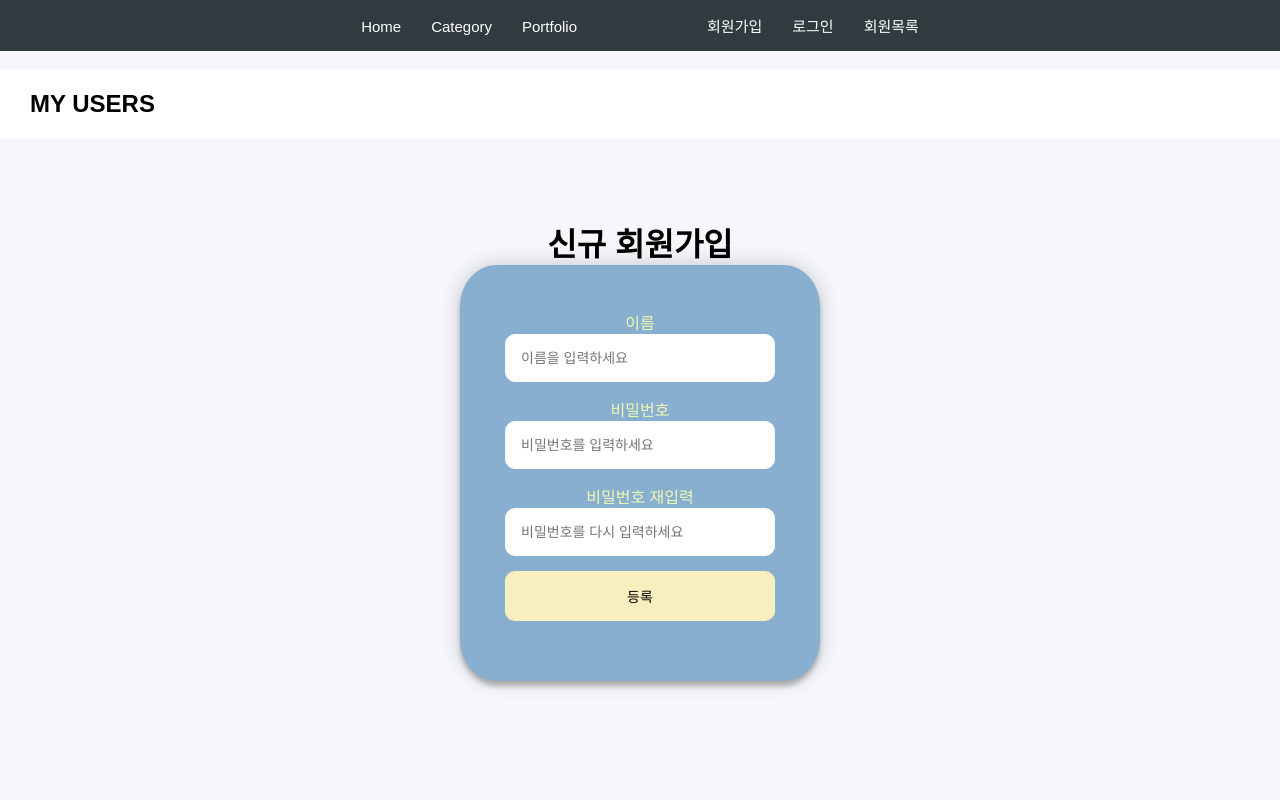
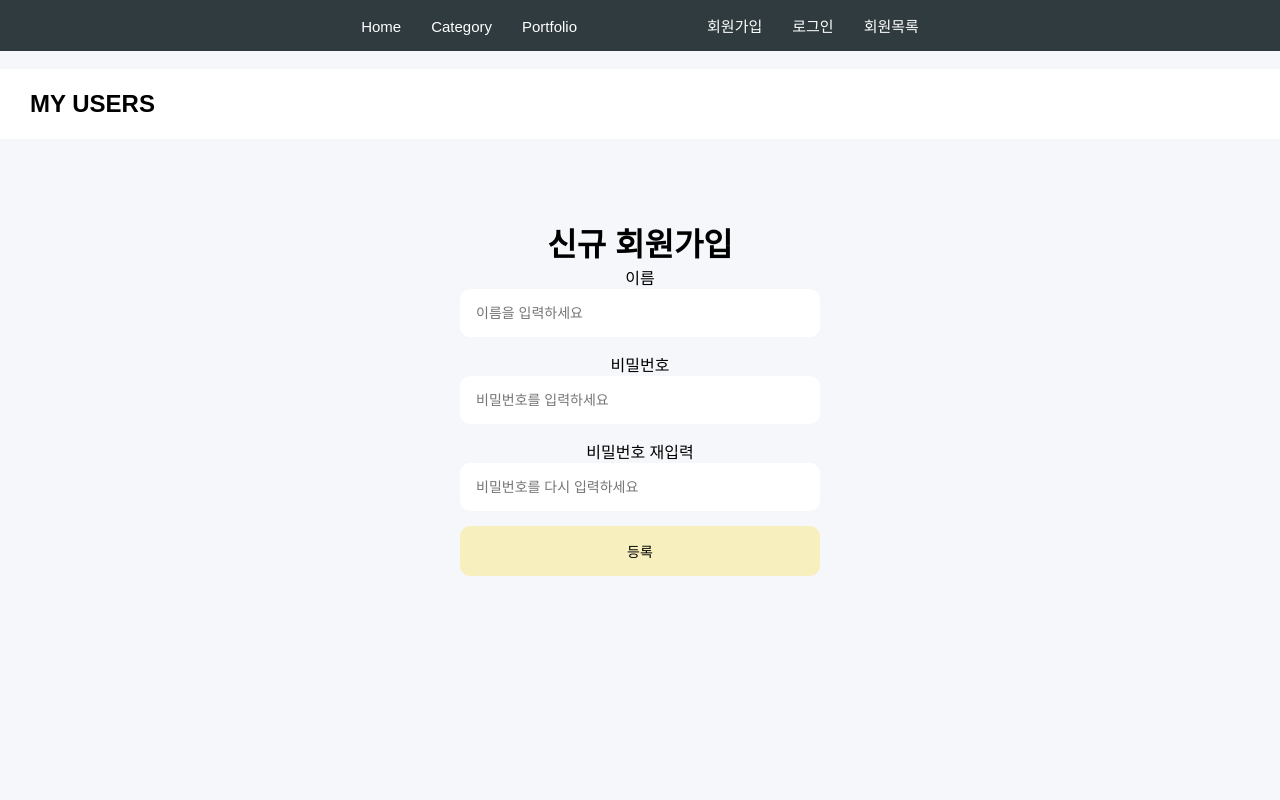
Before and after one commit to jjw213/react_spring_frontend, a React (Create React App) app: page /members/new in a window 1280 px wide. Shown: the top 800 px of the page. Built offline with nearby package versions, Linux system fonts and the light colour scheme; no server answers.

Commit message:
signPage css

```diff
--- a/src/css/main.css
+++ b/src/css/main.css
@@ -53,6 +53,7 @@
   position: relative;
   /* top: 15%; */
   z-index: 1;
+  transform: translate(0%, -100%);
   background-color: rgb(136, 175, 207);
   border-radius: 10%;
   text-align: center;
@@ -66,10 +67,10 @@
   background-image: url("../css/img/corgi.png");
   background-size: 100px;
   background-repeat: no-repeat;
-  position: static;
+  position: relative;
   width: 500px;
   height: 500px;
-  transform: translate(10%, 119%);
+  transform: translate(15%, 41%);
   max-width: 360px;
   margin: 0 auto 100px;
   padding: 45px;
@@ -103,7 +104,11 @@
   transition: all 0.3 ease;
   cursor: pointer; /* 마우스가 올라갈때 손가락 모양으로 바뀐다. */
 }
-label {
+.loginName {
+  font-family: sans-serif;
+  color: rgb(237, 248, 179);
+}
+.passwordName {
   font-family: sans-serif;
   color: rgb(237, 248, 179);
 }
@@ -125,6 +130,90 @@
 .form button:hover,
 .form button:active,
 .form button:focus {
+  background-color: rgb(248, 190, 105);
+}
+
+/* signPage css */
+.signContainer {
+  /* background-image: url("../css/img/background.png");
+  background-size: cover; */
+  position: relative;
+  z-index: 1;
+  max-width: 100%;
+  margin: 0 auto;
+  height: 100%;
+  min-height: 100%;
+  padding-bottom: 70px; /* footer 의 높이만큼 아래쪽 공백주기 */
+}
+
+.sign-page {
+  height: 760px;
+  width: 360px;
+  text-align: center;
+  padding-top: 5em;
+  margin: auto;
+}
+
+/* .doCa {
+  background-image: url("../css/img/corgi.png");
+  background-size: 100px;
+  background-repeat: no-repeat;
+  position: relative;
+  width: 500px;
+  height: 500px;
+  transform: translate(15%, 41%);
+  max-width: 360px;
+  margin: 0 auto 100px;
+  padding: 45px;
+} */
+
+.signForm input {
+  font-family: sans-serif;
+  outline: 0;
+  background-color: white;
+  border-radius: 10px;
+  width: 100%;
+  border: 1.5px solid white;
+  margin: 0 0 15px;
+  padding: 15px;
+  box-sizing: border-box;
+  font-size: 14px;
+}
+
+.signForm button {
+  margin: 0 0 15px;
+  font-family: sans-serif;
+  outline: 0;
+  background-color: rgb(247, 239, 190);
+  width: 100%;
+  border: 0;
+  border-radius: 10px;
+  padding: 15px;
+  color: black;
+  font-size: 14px;
+  -webkit-transition: all 0.3 ease;
+  transition: all 0.3 ease;
+  cursor: pointer; /* 마우스가 올라갈때 손가락 모양으로 바뀐다. */
+}
+
+/* .form .kakaoLoginBtn {
+  margin: 0 0 15px;
+  font-family: sans-serif;
+  outline: 0;
+  background: url("../css/img/kakao.png") no-repeat;
+  width: 100%;
+  border: 0;
+  height: 100px;
+  padding: 15px;
+  color: white;
+  font-size: 14px;
+  -webkit-transition: all 0.3 ease;
+  transition: all 0.3 ease;
+  cursor: pointer; /* 마우스가 올라갈때 손가락 모양으로 바뀐다. }*/
+
+.signForm button:hover,
+.signForm button:active,
+.signForm button:focus {
   background-color: rgb(248, 190, 105);
 }
 
@@ -218,6 +307,10 @@
   height: 100%;
   text-align: center;
   display: inline-block;
+}
+
+.section .nav ul {
+  list-style-type: none;
 }
 
 .section .nav ul li {
--- a/src/view/LoginPage.js
+++ b/src/view/LoginPage.js
@@ -82,8 +82,10 @@
               className="login-form"
               onSubmit={onSubmitHandler}
             >
-              <div className="fordnm-group">
-                <label htmlFor="name">이름</label>
+              <div className="form-group">
+                <label htmlFor="name" className="loginName">
+                  이름
+                </label>
                 <input
                   type="text"
                   id="name"
@@ -93,7 +95,9 @@
                 ></input>
               </div>
               <div>
-                <label htmlFor="password">비밀번호</label>
+                <label htmlFor="password" className="passwordName">
+                  비밀번호
+                </label>
                 <input
                   type="password"
                   id="password"
--- a/src/view/SignPage.js
+++ b/src/view/SignPage.js
@@ -62,13 +62,15 @@
           </div>
         </nav>
       </header>
-      <main className="container">
-        <div className="login-page">
+      <main className="signContainer">
+        <div className="sign-page">
           <h1>신규 회원가입</h1>
-          <div className="form">
+          <div className="signForm">
             <form action="" method="" onSubmit={onSubmitHandler}>
-              <div className="form-group">
-                <label htmlFor="name">이름</label>
+              <div className="signForm-group">
+                <label htmlFor="name" className="signName">
+                  이름
+                </label>
                 <input
                   type="text"
                   id="name"
@@ -78,7 +80,9 @@
                 ></input>
               </div>
               <div>
-                <label htmlFor="password">비밀번호</label>
+                <label htmlFor="password" className="signPassword">
+                  비밀번호
+                </label>
                 <input
                   type="password"
                   id="password"
```
Also changed, not shown: src/view/Header.js (+14 -8 lines).
